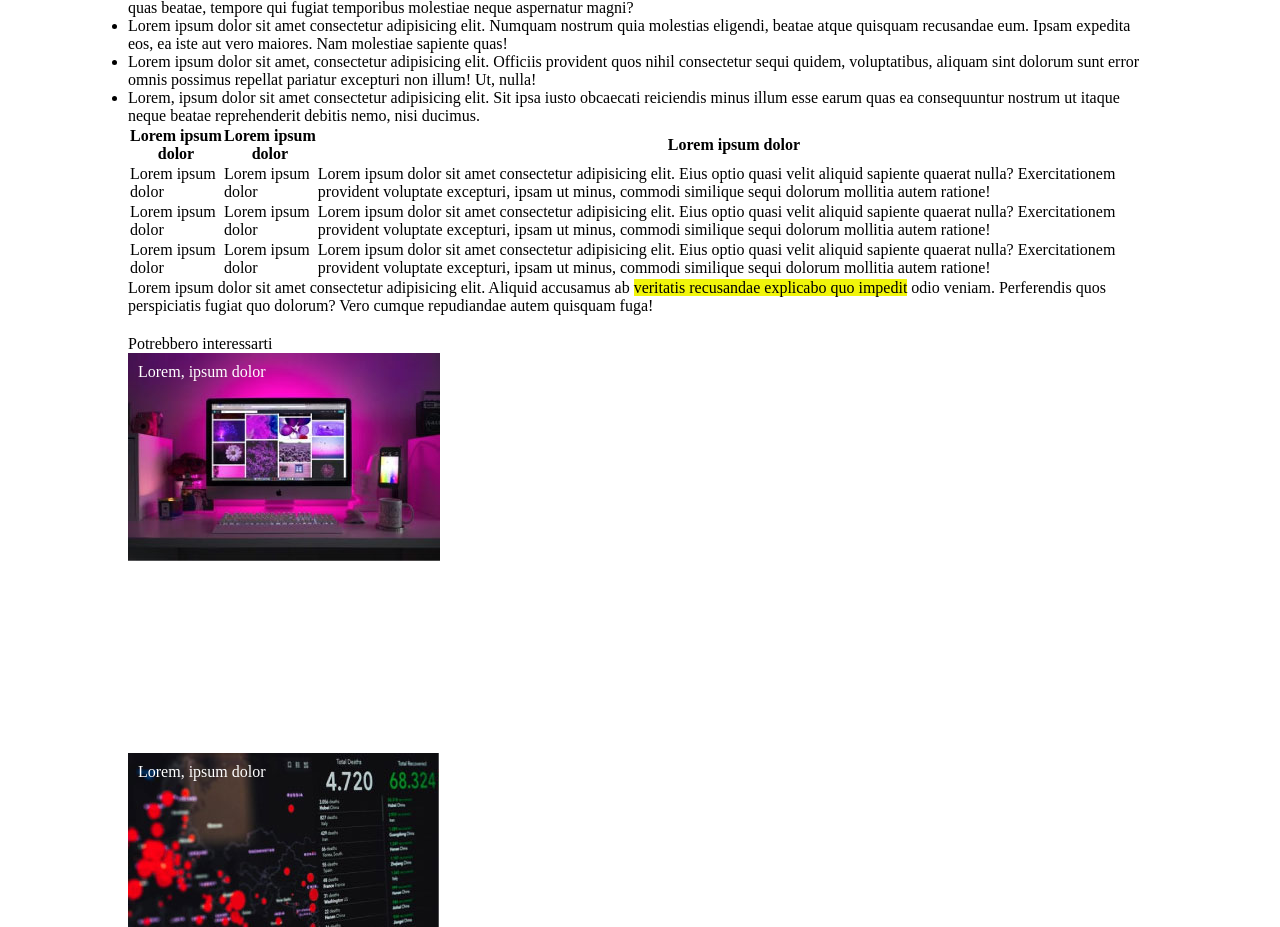
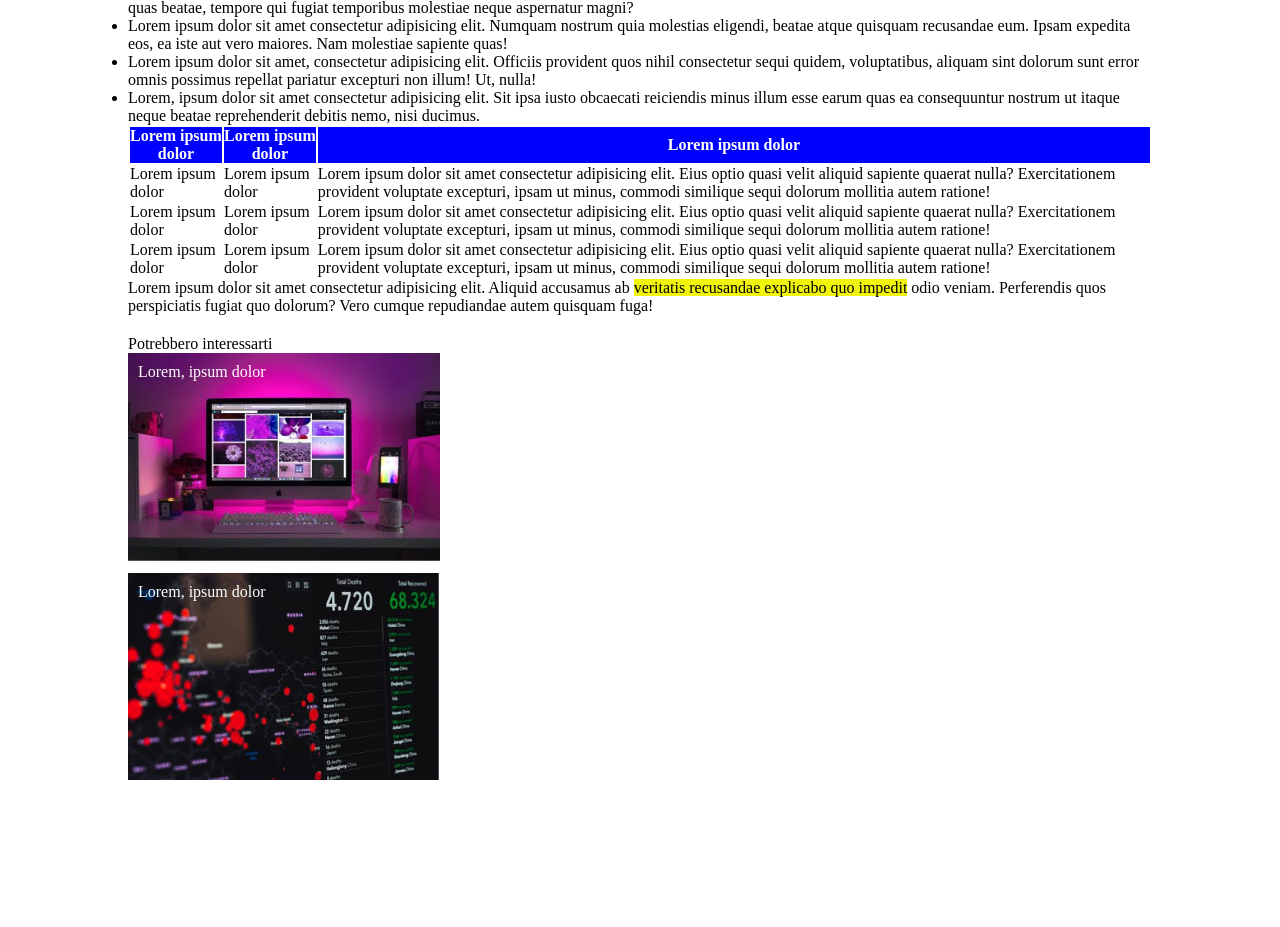
Before and after one commit to AngelicoDaniel/html-css-booleaner, a plain HTML site: page index.html in a window 1280 px wide. Shown: the part 840-1767 px from the top of the page. After the commit the page ends 1633 px from the top, so only its background shows below. Drawn offline with Linux system fonts and the light colour scheme.

Commit message:
css tabella

```diff
--- a/assets/css/style.css
+++ b/assets/css/style.css
@@ -21,9 +21,15 @@ h1 {
     font-size: 70px;
     }
 
+
 .highlighter{
         background-color: #f1f50b;
     }
+thead {
+    background-color: blue;
+    color: white;
+    font-weight: bold;
+}
 footer{
     width: 80%;
     margin: auto;
@@ -34,15 +40,16 @@ footer{
   background-image: url('../img/monitor.jpg');
   background-size: auto;
   background-repeat: no-repeat;
-  height: 400px;
+  height: 220px;
   color: white;
   padding: 10px 10px;
+
   }
 .graph {
     background-image: url('../img/graph.jpg');
     background-size: auto;
     background-repeat: no-repeat;
-    height: 400px;
+    height: 220px;
     color: white;
     padding: 10px 10px;
     }
```
